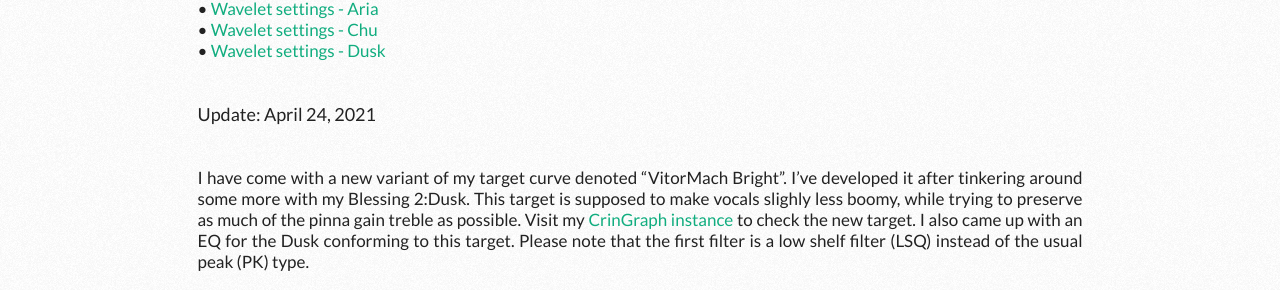
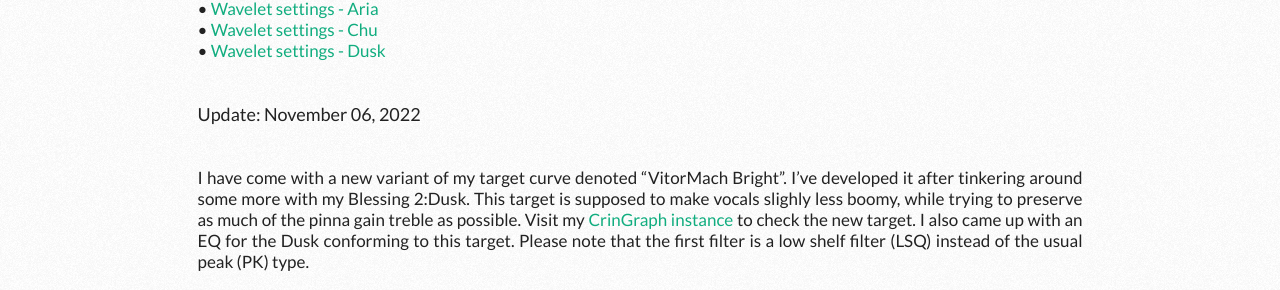
Before and after one commit to vittau/blog, a Jekyll site: the page built from _posts/2022-10-08-iem-equalization-extravaganza.markdown, in a window 1280 px wide and 900 px high, scrolled down 11436 px. Shown: the part 216-506 px from the top of the window. Built offline with Jekyll 4.4.1, drawn with Linux system fonts in a browser that asks for light colours; nearby versions of some CDN libraries; comment, search, counter and statistics services are not loaded; a style sheet for code colours, icons or effects is not loaded.

Commit message:
Fix update date

```diff
--- a/_posts/2022-10-08-iem-equalization-extravaganza.markdown
+++ b/_posts/2022-10-08-iem-equalization-extravaganza.markdown
@@ -338,7 +338,7 @@
 - • <a href="{{ site.baseurl }}/other/Chu VitorMach.txt" target="_blank">Wavelet settings - Chu</a>
 - • <a href="{{ site.baseurl }}/other/Dusk VitorMach.txt" target="_blank">Wavelet settings - Dusk</a>
 
-###### Update: April 24, 2021
+###### Update: November 06, 2022
 I have come with a new variant of my target curve denoted "VitorMach Bright". I've developed it after tinkering around some more with my Blessing 2:Dusk. This target is supposed to make vocals slighly less boomy, while trying to preserve as much of the pinna gain treble as possible. Visit my <a href="https://www.vitormach.dev/CrinGraph/" target="_blank">CrinGraph instance</a> to check the new target.
 I also came up with an EQ for the Dusk conforming to this target. Please note that the first filter is a low shelf filter (LSQ) instead of the usual peak (PK) type.
 - • <a href="{{ site.baseurl }}/other/Squig - Dusk VitorMach Bright.txt" target="_blank">EQ settings - Dusk (bright)</a>
```
